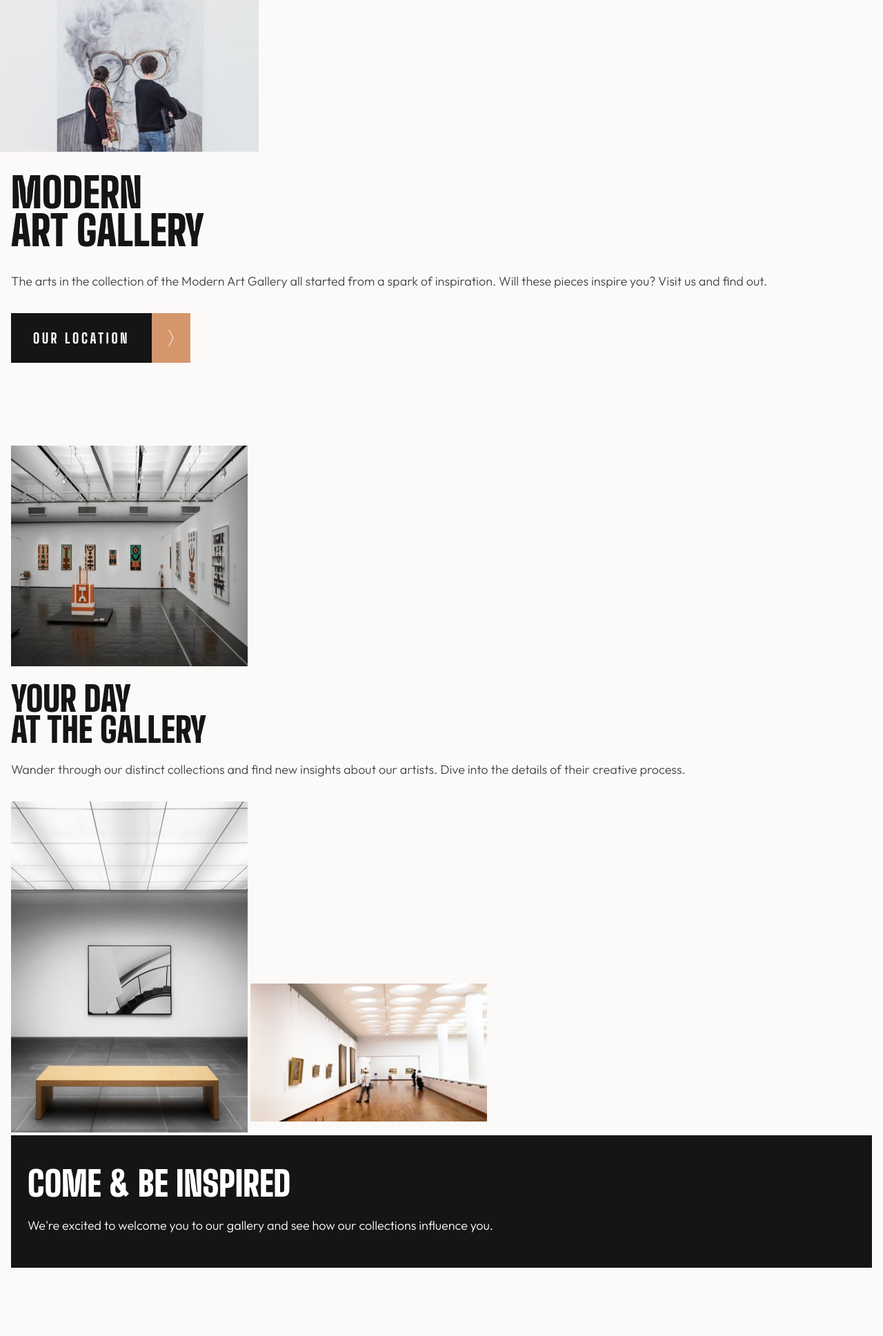
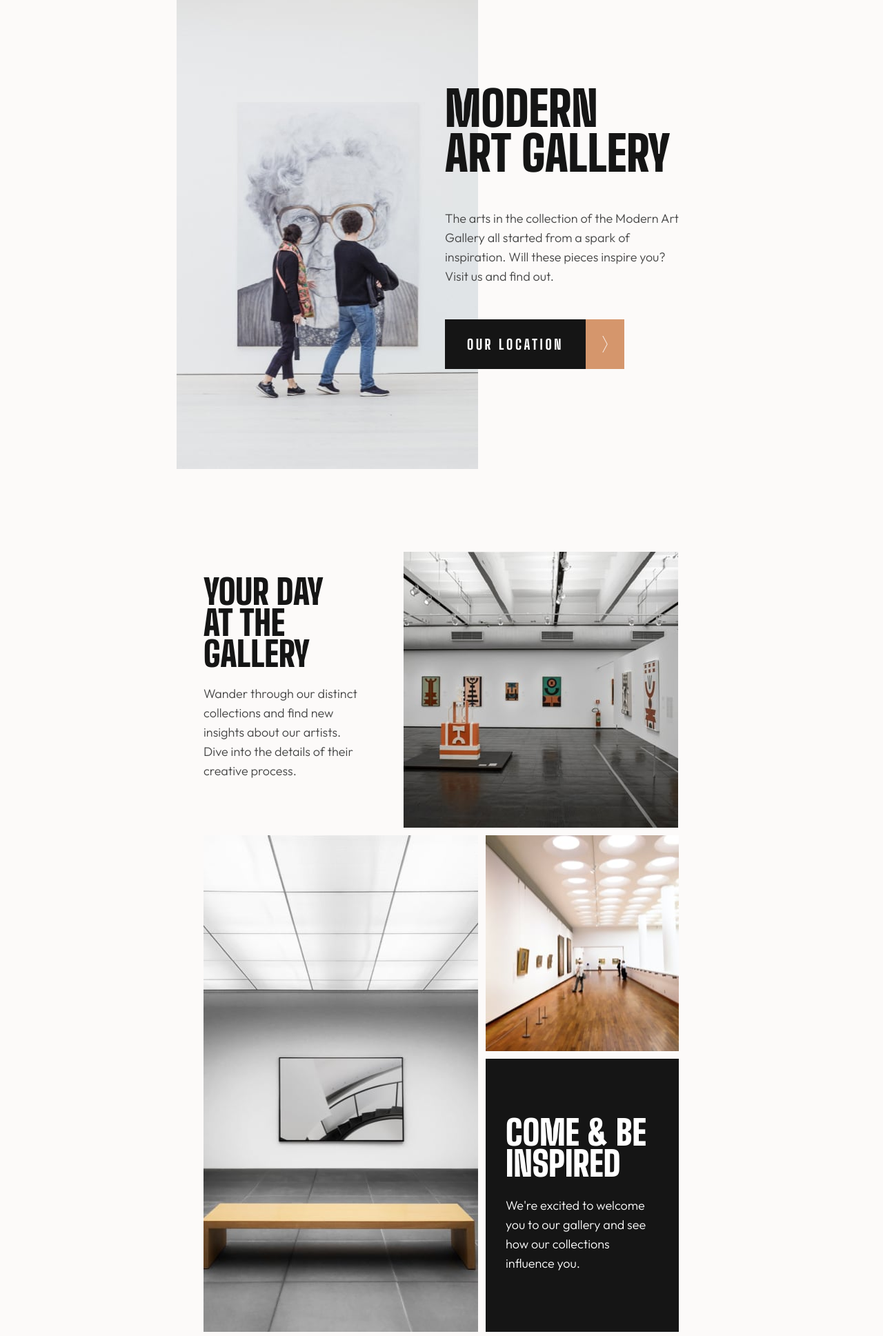
Before and after one commit to arfarobs/art-gallery-website, a plain HTML site: page index.html in a window 1280 px wide. Shown: the part 20-1957 px from the top of the page at 69% size. Drawn offline with Linux system fonts and the light colour scheme.

Commit message:
Styled tablet view. Changed grid imgs to picture elements.

```diff
--- a/index.html
+++ b/index.html
@@ -31,7 +31,13 @@
     <main>
       <article>
 
-        <img class="img-grid-1" src="./resources/assets/desktop/image-grid-1.jpg" alt="The main room at the gallery."/>
+        <picture class="img-grid-1">
+          <source media="(min-width: 768px)" srcset="./resources/assets/tablet/image-grid-1.jpg">
+          <source media="(max-width: 375px)" srcset="./resources/assets/mobile/image-grid-1.jpg">
+          <img src="./resources/assets/mobile/image-grid-1.jpg" alt="The galleries main room.">
+        </picture>
+
+
 
         <div class="your-day">
           <h2>Your day <br>at the gallery</h2>
@@ -41,8 +47,17 @@
           </p>
         </div>
 
-        <img class="img-grid-2" src="./resources/assets/desktop/image-grid-2.jpg" alt="A bench infront of a piece of art."/>
-        <img class="img-grid-3" src="./resources/assets/desktop/image-grid-3.jpg" alt="People viewing the upstairs gallery."/>
+        <picture class="img-grid-2">
+          <source media="(min-width: 768px)" srcset="./resources/assets/tablet/image-grid-2.jpg">
+          <source media="(max-width: 375px)" srcset="./resources/assets/mobile/image-grid-2.jpg">
+          <img src="./resources/assets/mobile/image-grid-2.jpg" alt="A modern bench in-front of a piece of art.">
+        </picture>
+        <picture class="img-grid-3">
+          <source media="(min-width: 768px)" srcset="./resources/assets/tablet/image-grid-3.jpg">
+          <source media="(max-width: 375px)" srcset="./resources/assets/mobile/image-grid-3.jpg">
+          <img src="./resources/assets/mobile/image-grid-3.jpg" alt="People viewing art on the second floor of the gallery.">
+        </picture>
+
 
         <div class="come">
           <h2>Come &amp; be inspired</h2>
--- a/resources/CSS/index.css
+++ b/resources/CSS/index.css
@@ -32,7 +32,7 @@
 
 body {
     display: flex;
-    align-content: center;
+    align-items: center;
     flex-direction: column;
     background: #FCFAF9;
 }
@@ -48,6 +48,10 @@ p {
 }
 
 /*Header*/
+
+header {
+    width: 375px;
+}
 
 .hero {
     background: url('../assets/mobile/image-hero.jpg');
@@ -108,6 +112,7 @@ button {
 
 main {
     margin: 120px 16px;
+    width: 343px;
 }
 
 .img-grid-1 {
@@ -156,7 +161,7 @@ main p {
 }
 
 .come h2 {
-color: #FFFFFF;
+    color: #FFFFFF;
 }
 
 .come p {
@@ -192,3 +197,100 @@ ul {
     width: 100px;
     justify-content: space-between;
 }
+
+@media only screen and (min-width: 768px) {
+    header {
+        width: 768px;
+        display: grid;
+        grid-gap: 48px 0;
+        grid-template: 275px 112px 217px / 389px 48px 291px 40px;
+    }
+
+    .hero {
+        background: url('../assets/tablet/image-hero.jpg');
+        width: 437px;
+        height: 700px;
+        grid-area: 1 / 1 / 4 / 3;
+    }
+
+    h1 {
+        font-size: 70px;
+        line-height: 65px;
+        grid-area: 1 / 2 / 2 / 4;
+        margin: 0;
+        align-self: end;
+    }
+
+    header p {
+        margin: 0;
+        grid-area: 2 / 2 / 3 / 4;
+    }
+
+    form {
+        grid-area: 3 / 2 / 4 / 4;
+    }
+
+    button {
+        margin: 0;
+    }
+
+    /*Main section*/
+
+    main {
+        margin: 120px 40px 120px 39px;
+        width: 689px;
+    }
+
+    article {
+        display: grid;
+        grid-template: 400px 313px 396px / 279px 108px 280px;
+        grid-gap: 11px 11px;
+    }
+
+    .img-grid-1 {
+        width: 398px;
+        height: 400px;
+        grid-area: 1 / 2 / 2 / 4;
+    }
+
+    .your-day {
+        width: 233px;
+        margin: 36px 0 0 0;
+    }
+
+    .img-grid-2 {
+        width: 398px;
+        height: 720px;
+        margin: 0;
+        grid-area: 2 / 1 / 4 / 3;
+    }
+
+    .img-grid-3 {
+        width: 280px;
+        height: 313px;
+        margin: 0;
+        grid-area: 2 / 3 / 3 / 4;
+    }
+
+    .come {
+        padding: 85px 28px 85px 29px;
+        grid-area: 3 / 3 / 4 / 4;
+    }
+
+    /*Footer*/
+
+    footer {
+        padding: 56px 40px 50px 39px;
+        width: 100%;
+    }
+
+    .footer-content {
+        display: flex;
+        justify-content: space-between
+    }
+
+    footer p {
+        margin: 0 133px 0 64px;
+        width: 281px;
+    }
+}
```
Also changed, not shown: README.md.
